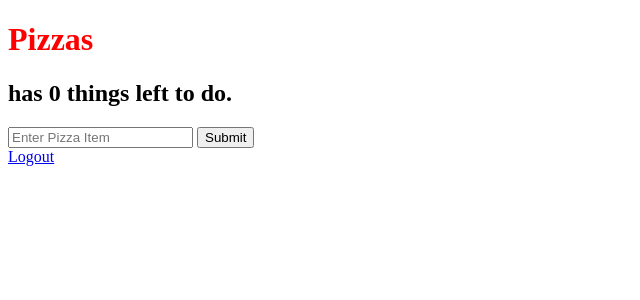
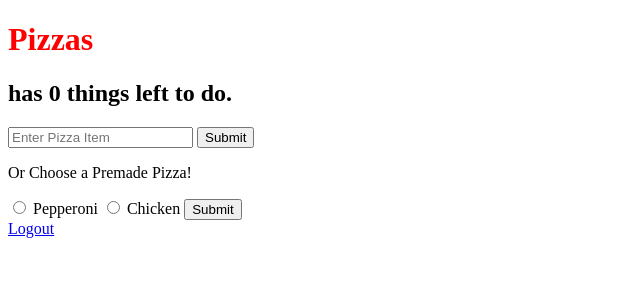
Before and after one commit to kylejonesdev/crustomer, a Node server app: page /pizzas/ in a window 1280 px wide. Shown: the top 300 px of the page, without its empty margins (0-640 px from the left). Run offline with Node 20, Linux system fonts and the light colour scheme; the visitor is signed in with stand-in values (Sample User, id 1); data that the repository does not hold is empty; some libraries are stand-ins or nearby versions.

Commit message:
added generic pizza functionality

```diff
--- a/views/pizzas.ejs
+++ b/views/pizzas.ejs
@@ -25,6 +25,20 @@
         <input type="submit">
     </form>
 
+    <form action="/pizzas/createPizza" method="POST">
+        <div>
+            <p>Or Choose a Premade Pizza!</p>
+
+            <input id="pepperoni" type="radio" name="pizzaItem" value="pepperoni">
+            <label for="pepperoni">Pepperoni</label>
+
+            <input id="chicken" type="radio" name="pizzaItem" value="chicken">
+            <label for="chicken">Chicken</label>
+
+            <input type="submit">
+        </div>
+    </form>
+
     <a href="/logout">Logout</a>
 
     <script src="js/main.js"></script>
```
